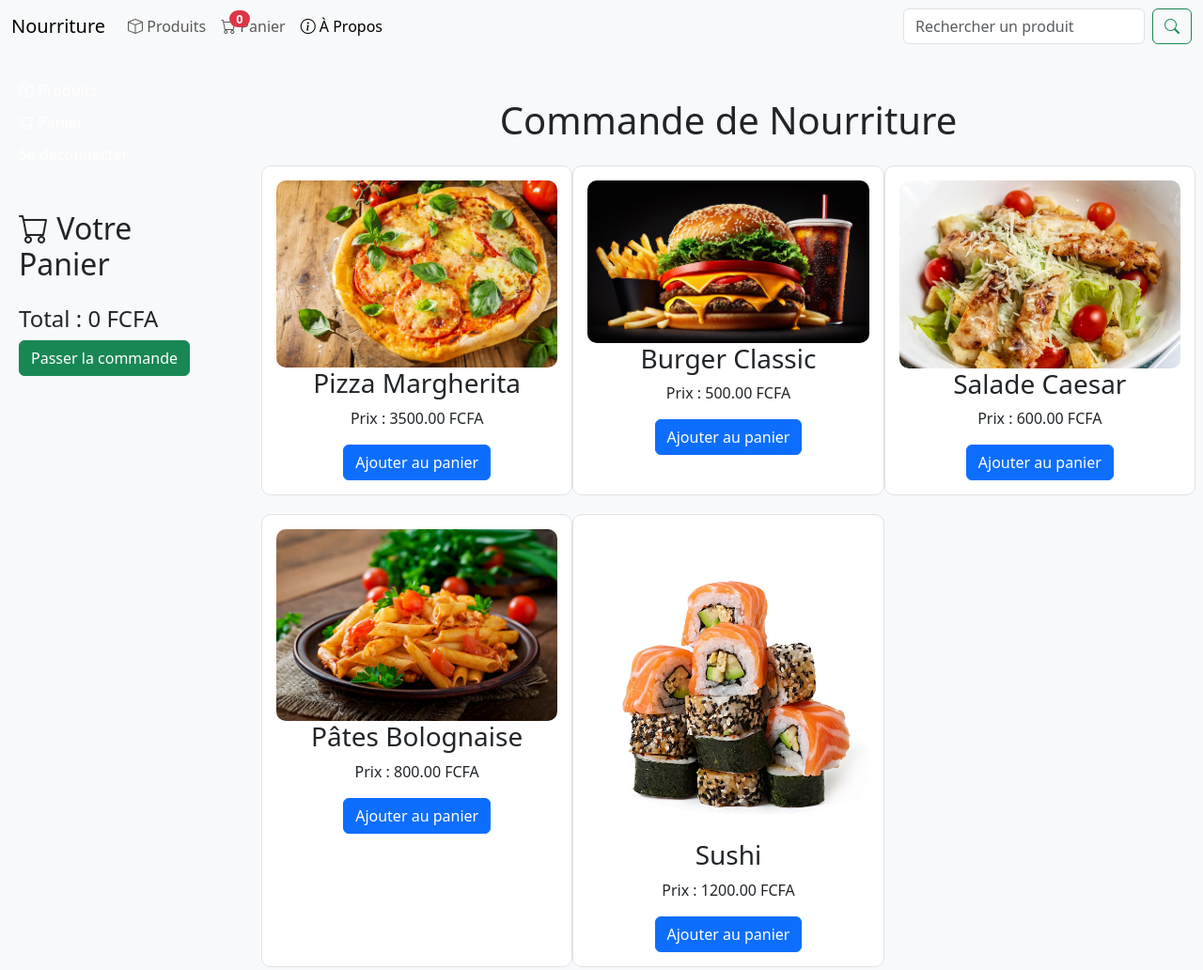
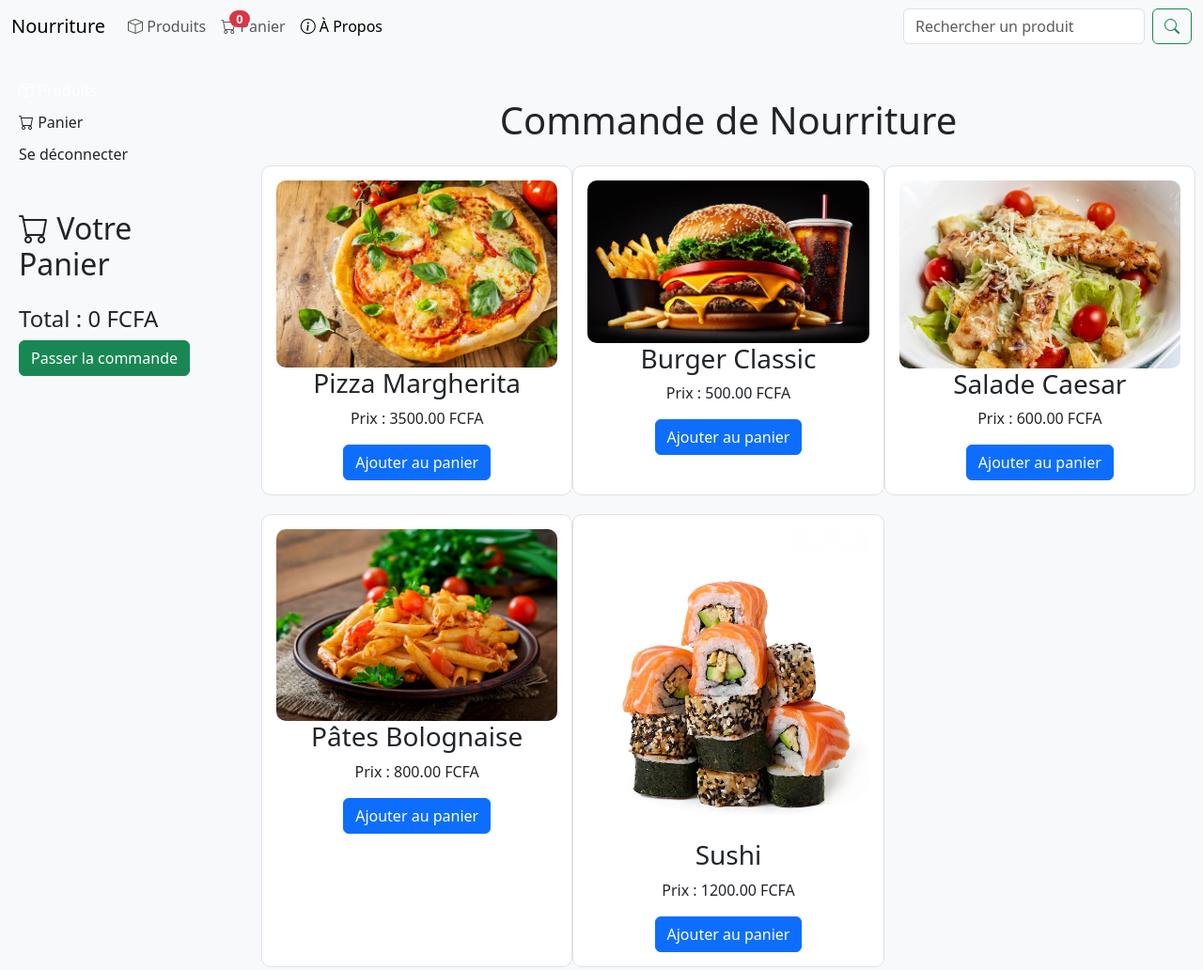
Before and after one commit to gci-yao/commande, a plain HTML site: page index.html in a window 1280 px wide. Shown: the whole page at 94% size. Drawn offline with nearby package versions, Linux system fonts and the light colour scheme.

Commit message:
Update index.html

```diff
--- a/index.html
+++ b/index.html
@@ -121,9 +121,9 @@
     <!-- Sidebar -->
     <div class="sidebar">
         <h2></h2>
-        <a href="#menu"><i class="bi bi-box"></i> Produits</a>
-        <a href="#cart"><i class="bi bi-cart"></i> Panier</a>
-        <a href="logout.html">Se déconnecter</a>
+        <a href="#menu class="text-dark"><i class="bi bi-box"></i> Produits</a>
+        <a href="#cart" class="text-dark"><i class="bi bi-cart"></i> Panier</a>
+        <a href="logout.html" class="text-dark">Se déconnecter</a>
 
         <div id="cart" class="mt-5">
             <h2><i class="bi bi-cart"></i> Votre Panier</h2>
```
